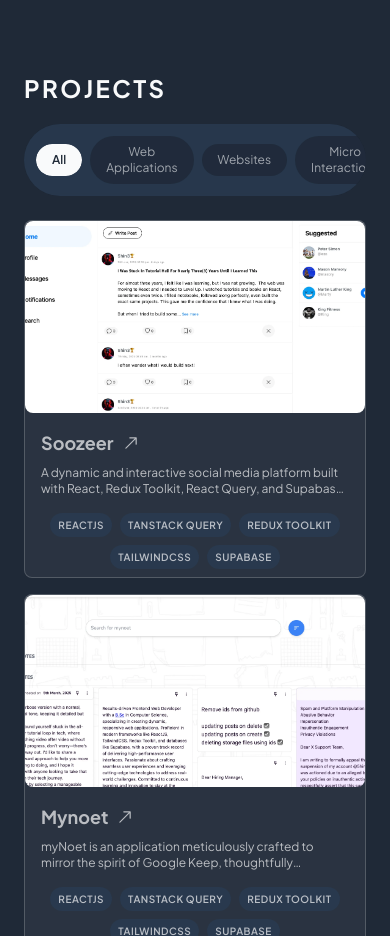
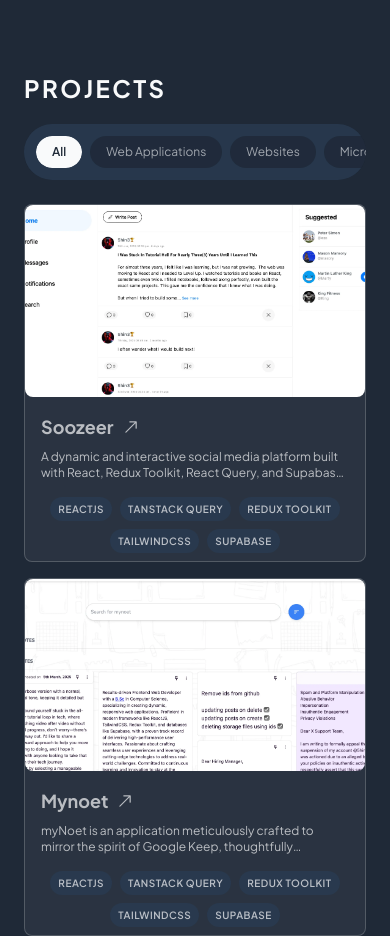
Before and after one commit to AkhatorEnosa/my_portfolio, a React (Vite) app: page / in a window 390 px wide. Shown: the part 2020-2956 px from the top of the page. Built offline with nearby package versions, Linux system fonts and the light colour scheme.

Commit message:
UIUX update

```diff
--- a/src/components/Modal.tsx
+++ b/src/components/Modal.tsx
@@ -21,11 +21,14 @@ const Modal = ({ imgSrc, alt, index } : { imgSrc: string, alt: string, index: nu
 
         <motion.div
             key={index}
-            className={show ? "fixed top-0 left-0 flex w-screen h-screen text-white justify-center items-center z-50 cursor-pointer" : "relative group h-52 overflow-clip rounded-md z-20 break-words"}
+            className={show ? "fixed top-0 left-0 flex w-screen h-screen justify-center items-center z-50 cursor-pointer" : "relative group h-52 overflow-clip rounded-md z-20 break-words"}
             onClick={() => setShow(!show)}
         >
             <div className={show ? "absolute top-0 left-0 h-full w-full bg-[#f9fafb]/80 dark:bg-[#2a3b52]/80 backdrop-blur-sm z-10" : "absolute opacity-0 group-hover:opacity-100 h-full w-full bg-[#f9fafb]/50 dark:bg-[#2a3b52]/50 flex justify-center items-center top-0 left-0 z-50"}>
                 <i className={`bi bi-eye ${show && "hidden"} size-5 p-4 hover:p-6 animate-bounce bg-[#f9fafb] dark:bg-[#2a3b52] rounded-full text-center flex justify-center items-center cursor-pointer transition-all duration-150`}></i>
+            </div>
+            <div aria-label="Close modal" onClick={() => setShow(false)} className={`${!show && "hidden"} absolute top-5 right-5 px-2 py-1 text-xs dark:bg-[#f9fafb] bg-[#2a3b52] text-[#f9fafb] dark:text-[#2a3b52] rounded-full text-center flex justify-center items-center gap-1 font-semibold cursor-pointer transition-all duration-150 z-50`}>
+                <i className={`bi bi-x-lg text-red-600`}></i> Close
             </div>
             <motion.img
                 src={imgSrc}
@@ -34,7 +37,7 @@ const Modal = ({ imgSrc, alt, index } : { imgSrc: string, alt: string, index: nu
                 whileInView={{ opacity: 1, y: 0 }}
                 transition={{ duration: 0.5, delay: index * 0.2 }}
                 viewport={{ amount: 0.2 }}
-                className={show ? "md:h-[100vh] z-40" : `w-fit group-hover:cursor-pointer scale-50 transition-all duration-300 z-20`}
+                className={show ? "lg:h-[100vh] z-40" : `w-fit group-hover:cursor-pointer scale-50 transition-all duration-300 z-20`}
             />
         </motion.div>
     )
--- a/src/components/TabButton.tsx
+++ b/src/components/TabButton.tsx
@@ -17,7 +17,7 @@ const TabButton = ({ title, index } : { title: string, index: number }) => {
     }
   return (
     <button
-      className={`relative w-fit flex justify-center items-center capitalize text-xs gap-3 ${groupBy === title ? "font-semibold text-[#f9fafb] hover:text-[#f9fafb] dark:text-[#1f2937] dark:hover:text-[#1f2937]" : " bg-[#1f2937]/5 dark:bg-[#1f2937]/80 hover:text-[#008080] dark:text-[#f9fafb]/60 dark:hover:text-[#f9fafb] hover:shadow-sm"} py-2 px-4 overflow-clip rounded-full transition-all duration-300`}
+      className={`relative w-fit flex justify-center items-center capitalize text-nowrap text-xs gap-3 ${groupBy === title ? "font-semibold text-[#f9fafb] hover:text-[#f9fafb] dark:text-[#1f2937] dark:hover:text-[#1f2937]" : " bg-[#1f2937]/5 dark:bg-[#1f2937]/80 hover:text-[#008080] dark:text-[#f9fafb]/60 dark:hover:text-[#f9fafb] hover:shadow-sm"} py-2 px-4 overflow-clip rounded-full transition-all duration-300`}
       aria-label={`Group by ${title}`}
       role="button"
       onClick={() => {
@@ -26,6 +26,7 @@ const TabButton = ({ title, index } : { title: string, index: number }) => {
       }}
     >
       {/* <span className={`absolute ${groupBy === title ? "opacity-100 left-0" : "opacity-0 -left-20"} h-full w-full top-0 bg-[#1f2937] dark:bg-[#f9fafb] rounded-full transition-all duration-300 z-0`}></span> */}
+
       <span className={groupBy === title ? `absolute opacity-100 left-0 h-full w-full top-0 bg-[#1f2937] dark:bg-[#f9fafb] rounded-full transition-all duration-300 z-0` : `absolute opacity-0 ${index > tabIndex ? "-left-20" : "left-20" } h-full w-full top-0 bg-[#1f2937] dark:bg-[#f9fafb] rounded-full transition-all duration-300 z-0`}></span>
       <i className='relative not-italic z-10'>{title}</i>
     </button>
```
